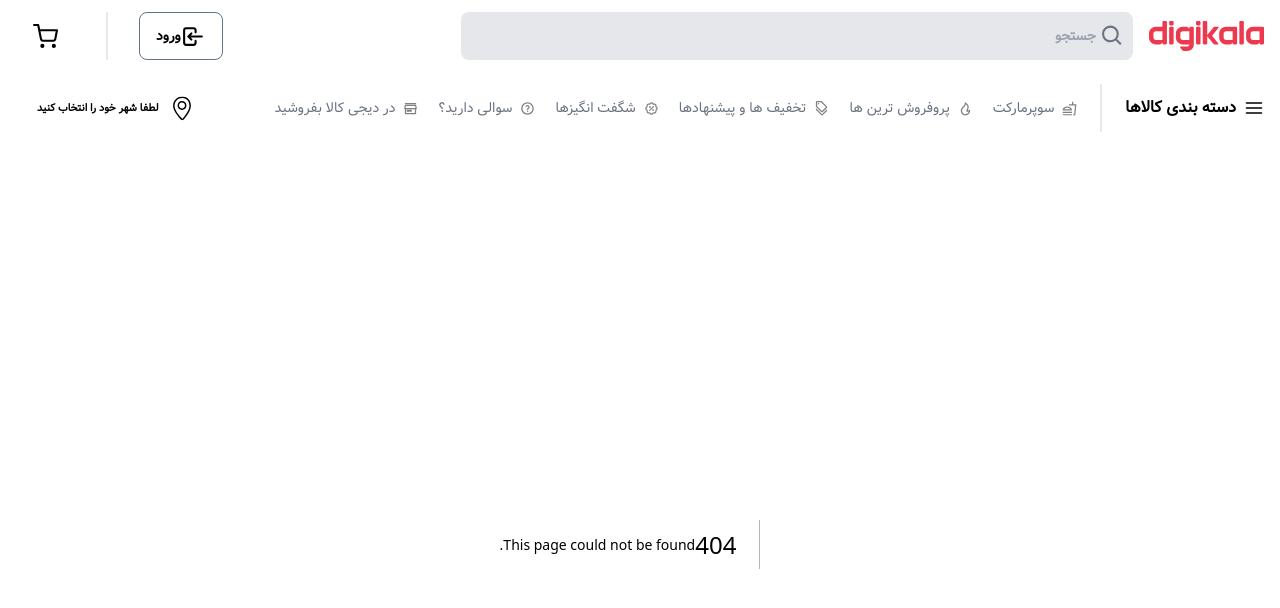
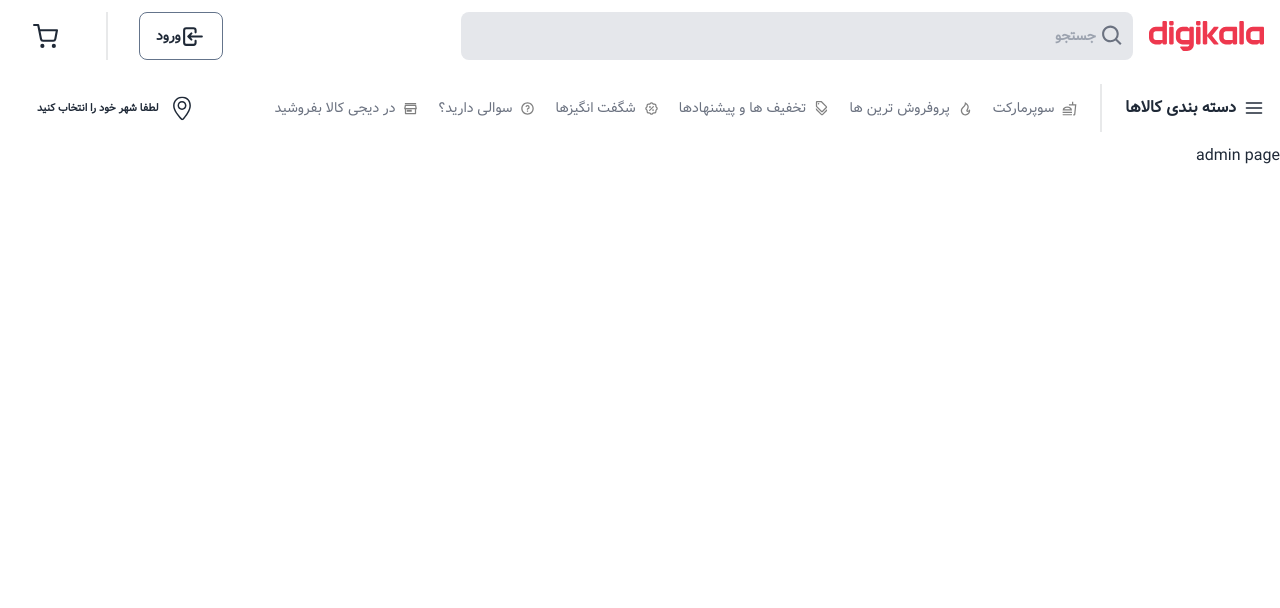
Before and after one commit to alishirani1384/digikala, a Next.js app: page /admin in a window 1280 px wide. Before the commit this address had no page. Shown: the top 608 px of the page. Built offline with nearby package versions, Linux system fonts and the light colour scheme.

Commit message:
fixed layout

```diff
--- /dev/null
+++ b/app/admin/page.tsx
@@ -0,0 +1,8 @@
+
+const Admin = () => {
+  return (
+    <div>admin page</div>
+  )
+}
+
+export default Admin
--- a/app/layout.tsx
+++ b/app/layout.tsx
@@ -31,7 +31,7 @@ export default function RootLayout({
         </header>
         <SideBar />
         <Overlay />
-        <div>{children}</div>
+        <div className="w-full">{children}</div>
       </body>
     </html>
   );
--- a/app/page.tsx
+++ b/app/page.tsx
@@ -1,7 +1,10 @@
+import Link from "next/link";
 
 
 export default function Home() {
   return (
-    <div></div>
+    <div className="w-full flex items-center justify-center">
+     <Link href={"admin"} className="btn">ADMIN page</Link>
+    </div>
   )
 }
```
